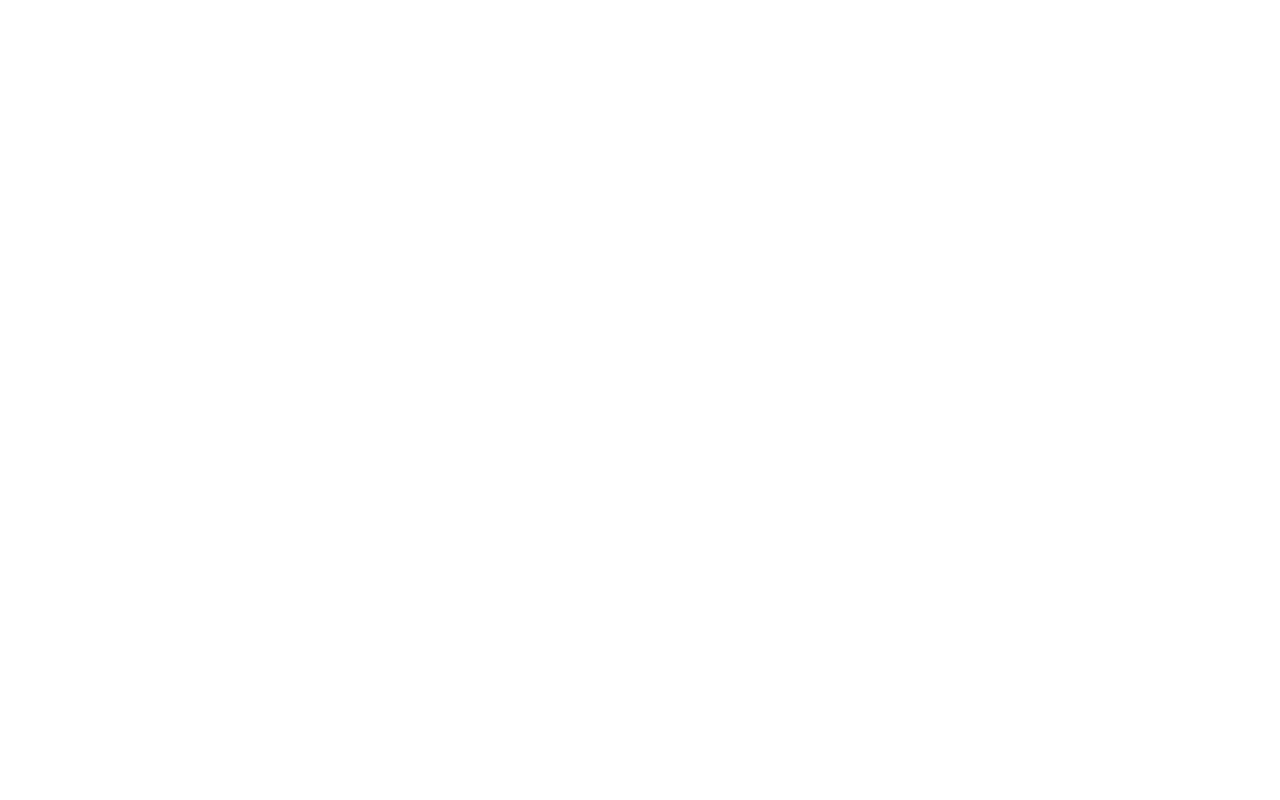
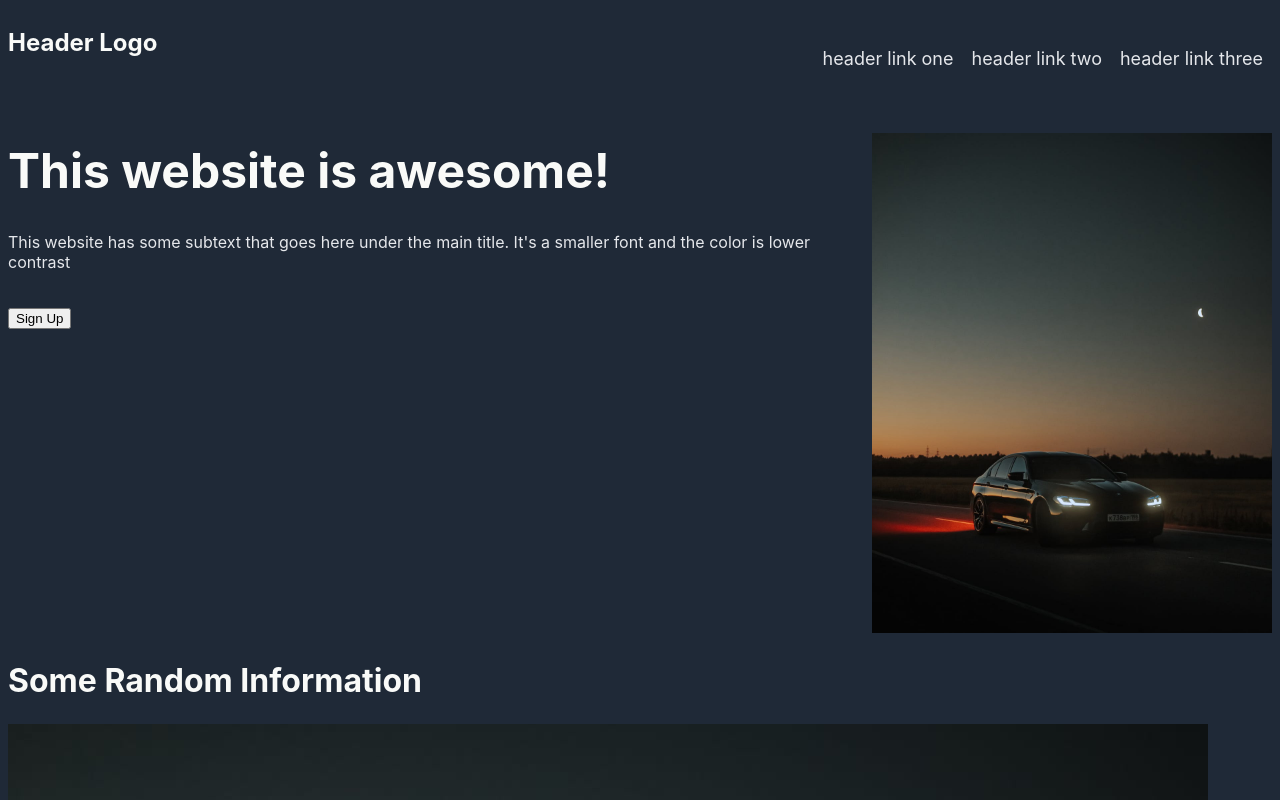
Before and after one commit to tserrante/landing_page, a plain HTML site: page index.html in a window 1280 px wide. Shown: the top 800 px of the page. Drawn offline with Linux system fonts and the light colour scheme.

Commit message:
added all html info and some styling

```diff
--- a/index.html
+++ b/index.html
@@ -3,10 +3,73 @@
 
 <head>
     <title>Landing Page</title>
-    <link ref="stylesheet" type="text/css" href="style.css">
+    <link href="style.css" rel="stylesheet" type="text/css" />
 </head>
 
 <body>
+    <div class="container">
+        <header>
+            <div class="hero">
+                <div class="hero-title">
+                    <h2>Header Logo</h2>
+                </div>
+                <nav>
+                    <ul class="hero-links">
+                        <li>header link one</li>
+                        <li>header link two</li>
+                        <li>header link three</li>
+                    </ul>
+                </nav>
+            </div>
+        </header>
+
+        <div class="main-content">
+            <div class="main-desc">
+                <h1>This website is awesome!</h1>
+                <p>This website has some subtext that goes here under the main title. It's a smaller font and the color is lower contrast
+                </p>
+                <button>Sign Up</button>
+            </div>
+
+            <div class="main-img">
+                <img src="car.jpeg" />
+            </div>
+        </div>
+
+        <div class="info">
+            <h1>Some Random Information</h1>
+            <div class="info-gallery">
+                <img src="car.jpeg" />
+                <p>this is some subtext under an illustration or image</p>
+            </div>
+            <div class="info-gallery">
+                <img src="car.jpeg" />
+                <p>this is some subtext under an illustration or image</p>
+            </div>
+            <div class="info-gallery">
+                <img src="car.jpeg" />
+                <p>this is some subtext under an illustration or image</p>
+            </div>
+            <div class="info-gallery">
+                <img src="car.jpeg" />
+                <p>this is some subtext under an illustration or image</p>
+            </div>
+        </div>
+
+        <div class="quote">
+            <p>Lorem ipsum dolor sit amet consectetur adipisicing elit. Eveniet explicabo nemo fugit sit dolorem eius temporibus minus debitis, aliquam eos laboriosam veniam dolore, excepturi laudantium labore reiciendis impedit iste tenetur.</p>
+        </div>
+
+        <div class="call">
+            <h1>Call to action! It's time!</h1>
+            <p>Sign up for our product by clicking that button right over there!</p>
+            <button class="call-signup">Sign Up</button>
+        </div>
+
+        <div class="footer">Copyright The Odin Project 2021</div>
+        <!--END CONTAINER-->
+    </div>
+
 
 </body>
 
--- a/style.css
+++ b/style.css
@@ -0,0 +1,63 @@
+:root {
+    box-sizing: border-box;
+}
+
+*,
+ ::before,
+ ::after {
+    box-sizing: inherit;
+}
+
+body {
+    color: #F9FAF8;
+    font-family: -apple-system, BlinkMacSystemFont, 'Segoe UI', Roboto, Oxygen, Ubuntu, Cantarell, 'Open Sans', 'Helvetica Neue', sans-serif;
+    background-color: #1F2937;
+}
+
+body *+* {
+    margin-top: 1.5em;
+}
+
+.container {
+    margin: 0 auto;
+}
+
+.hero {
+    background-color: #1F2937;
+    display: flex;
+}
+
+.hero-title {
+    flex: 1;
+}
+
+.hero-links {
+    display: flex;
+    flex: 1;
+    list-style-type: none;
+    justify-content: space-around;
+    align-items: center;
+}
+
+.hero-links>li {
+    font-size: 1.125em;
+    color: #E5E7EB;
+    margin: 0 0.5em;
+}
+
+.main-content {
+    display: flex;
+}
+
+.main-desc>h1 {
+    font-size: 3em;
+}
+
+.main-desc>p {
+    color: #E5E7EB;
+}
+
+.main-img>img {
+    width: 400px;
+    height: 500px;
+}
```
Also changed, not shown: car.jpeg (added).
